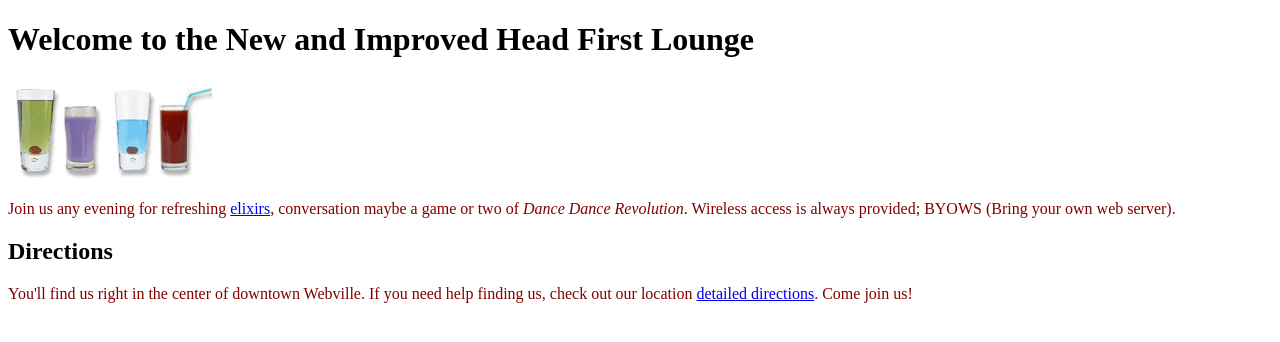
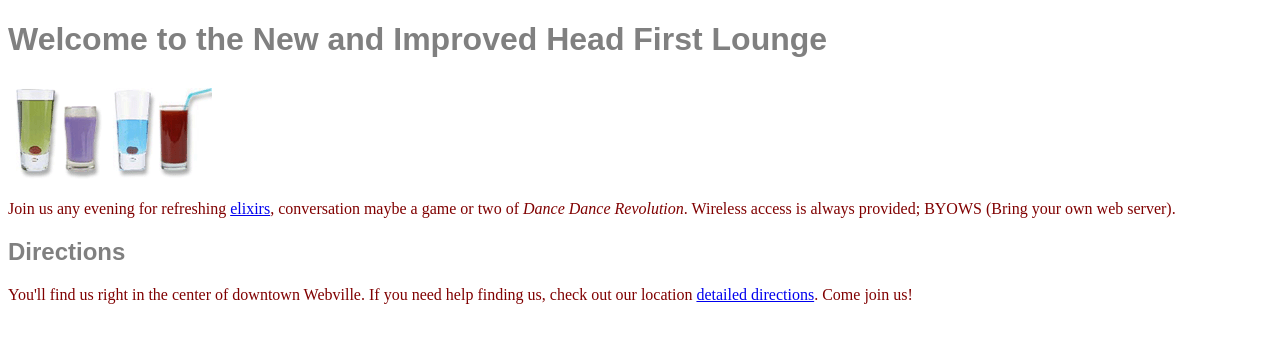
Before and after one commit to Grendlee/Lounge-Website, a plain HTML site: page index.html in a window 1280 px wide. Drawn offline with Linux system fonts and the light colour scheme.

Commit message:
added color and font to headers 1 and 2

```diff
--- a/index.html
+++ b/index.html
@@ -6,6 +6,11 @@
     <style>
       P {
         color: maroon;
+      }
+
+      h1, h2 {
+        font-family: sans-serif;
+        color: gray;
       }
     </style>
   </head>
```
